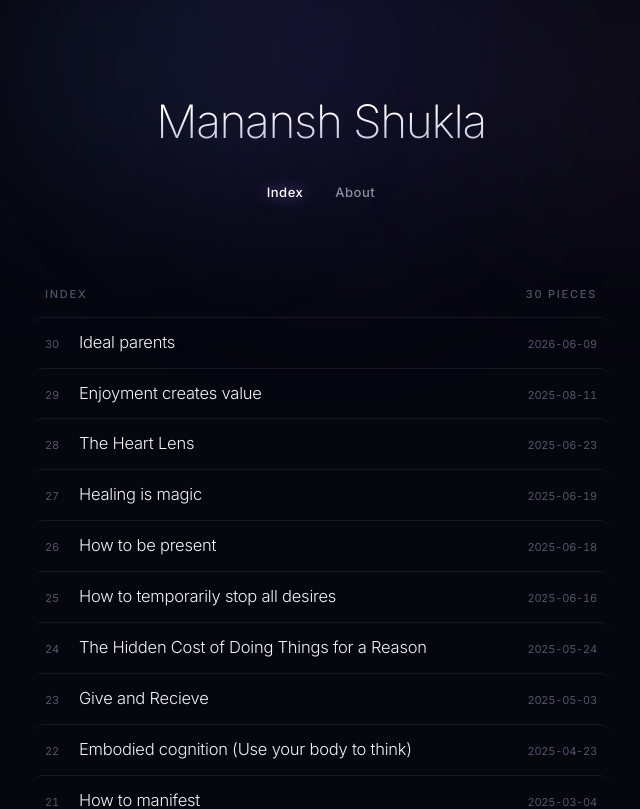
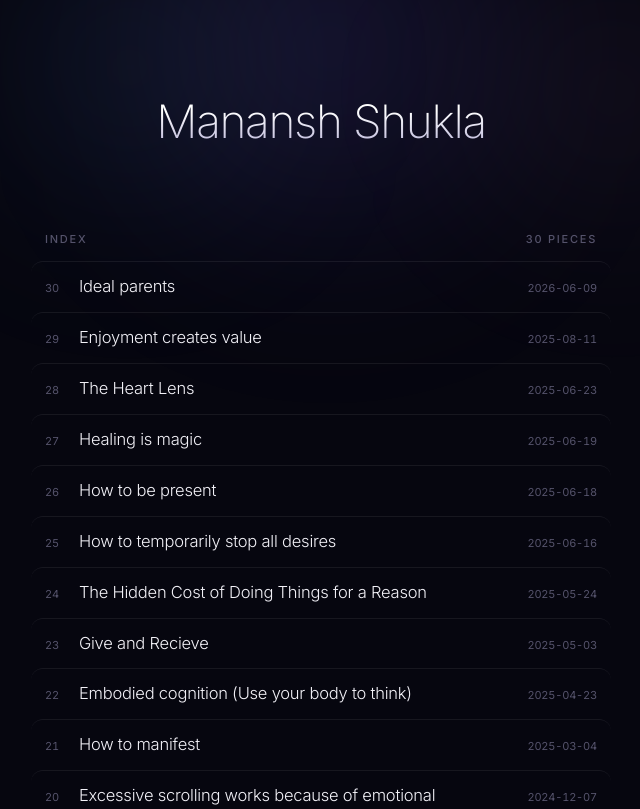
Before and after one commit to manansh11/portfolio-blog, a Next.js app: page / in a window 1280 px wide. Shown: the top 809 px of the page, without its empty margins (319-959 px from the left). Built offline with nearby package versions, Linux system fonts and the light colour scheme.

Commit message:
Remove about page; fold into footer links, redirect /about to home

```diff
--- a/app/about/page.tsx
+++ /dev/null
@@ -1,45 +0,0 @@
-export const metadata = {
-  title: 'About',
-  description: 'I am interested in aliveness.',
-}
-
-const elsewhereLinks = [
-  { name: 'X', href: 'https://x.com/mananshux' },
-]
-
-export default function AboutPage() {
-  return (
-    <section className="about-layout">
-      <p className="about-body">
-        I co-founded{' '}
-        <a
-          href="https://www.openux.xyz"
-          target="_blank"
-          rel="noopener noreferrer"
-          className="about-link"
-        >
-          OpenUX
-        </a>
-        , where I currently conduct UX research with leading crypto companies
-        and protocols.
-      </p>
-
-      <div className="about-sections">
-        <div>
-          <span className="about-label text-accent-gradient">Elsewhere</span>
-          {elsewhereLinks.map((link) => (
-            <a
-              key={link.name}
-              href={link.href}
-              target="_blank"
-              rel="noopener noreferrer"
-              className="about-item"
-            >
-              {link.name}
-            </a>
-          ))}
-        </div>
-      </div>
-    </section>
-  )
-}
--- a/app/components/header.tsx
+++ b/app/components/header.tsx
@@ -3,44 +3,14 @@
 import Link from 'next/link'
 import { usePathname } from 'next/navigation'
 
-const navLinks = [
-  { name: 'Index', href: '/' },
-  { name: 'About', href: '/about' },
-]
-
-function Nav({ pathname }: { pathname: string }) {
-  const isActive = (href: string) => {
-    if (href === '/') return pathname === '/' || pathname.startsWith('/blog')
-    return pathname === href
-  }
-
-  return (
-    <nav className="site-nav">
-      {navLinks.map((link) => (
-        <Link
-          key={link.name}
-          href={link.href}
-          className="nav-link"
-          data-active={isActive(link.href) || undefined}
-        >
-          {link.name}
-        </Link>
-      ))}
-    </nav>
-  )
-}
-
 export function Header() {
   const pathname = usePathname()
-  const isFullMasthead = pathname === '/' || pathname === '/about'
+  const isHome = pathname === '/'
 
-  if (isFullMasthead) {
+  if (isHome) {
     return (
       <header className="masthead-home">
-        <Link href="/" style={{ textDecoration: 'none' }}>
-          <h1 className="site-name text-light-gradient">Manansh Shukla</h1>
-        </Link>
-        <Nav pathname={pathname} />
+        <h1 className="site-name text-light-gradient">Manansh Shukla</h1>
       </header>
     )
   }
@@ -50,7 +20,6 @@ export function Header() {
       <Link href="/" style={{ textDecoration: 'none' }}>
         <span className="site-name text-light-gradient">Manansh Shukla</span>
       </Link>
-      <Nav pathname={pathname} />
     </header>
   )
 }
--- a/app/global.css
+++ b/app/global.css
@@ -160,31 +160,6 @@ body {
 
 .masthead-compact a:hover .site-name {
   filter: drop-shadow(0 0 14px rgba(167, 139, 250, 0.6));
-}
-
-.site-nav {
-  display: flex;
-  gap: 26px;
-}
-
-.masthead-home .site-nav {
-  margin-top: 36px;
-  gap: 32px;
-}
-
-.nav-link {
-  font-size: 13px;
-  font-weight: 450;
-  letter-spacing: 0.04em;
-  color: var(--dim);
-  text-decoration: none;
-  transition: color 0.4s ease, text-shadow 0.4s ease;
-}
-
-.nav-link:hover,
-.nav-link[data-active] {
-  color: #fff;
-  text-shadow: 0 0 16px var(--glow-strong);
 }
 
 /* ─── Index (homepage) ─── */
@@ -593,68 +568,6 @@ body {
   text-wrap: balance;
 }
 
-/* ─── About ─── */
-
-.about-layout {
-  margin-top: 72px;
-  text-align: center;
-}
-
-.about-body {
-  font-size: 19px;
-  font-weight: 320;
-  line-height: 1.85;
-  color: var(--prose);
-  max-width: 480px;
-  margin: 0 auto;
-}
-
-.about-link {
-  color: var(--violet);
-  text-decoration: none;
-  border-bottom: 1px solid rgba(167, 139, 250, 0.4);
-  transition: text-shadow 0.3s ease;
-}
-
-.about-link:hover {
-  text-shadow: 0 0 14px rgba(167, 139, 250, 0.7);
-}
-
-.about-sections {
-  margin-top: 64px;
-  display: flex;
-  flex-direction: column;
-  gap: 48px;
-}
-
-.about-label {
-  display: block;
-  font-size: 12px;
-  font-weight: 500;
-  letter-spacing: 0.22em;
-  text-transform: uppercase;
-  margin-bottom: 14px;
-}
-
-.about-item {
-  font-size: 15.5px;
-  font-weight: 320;
-  line-height: 2;
-  color: var(--dim);
-  margin: 0;
-}
-
-a.about-item {
-  display: block;
-  text-decoration: none;
-  transition: color 0.4s ease, text-shadow 0.4s ease;
-}
-
-a.about-item:hover {
-  color: #fff;
-  text-shadow: 0 0 16px var(--glow-strong);
-}
-
 /* ─── Speed Reader ─── */
 
 .speed-reader-trigger {
--- a/next.config.mjs
+++ b/next.config.mjs
@@ -7,6 +7,11 @@ const nextConfig = {
         destination: '/',
         permanent: true,
       },
+      {
+        source: '/about',
+        destination: '/',
+        permanent: true,
+      },
     ]
   },
 }
```
